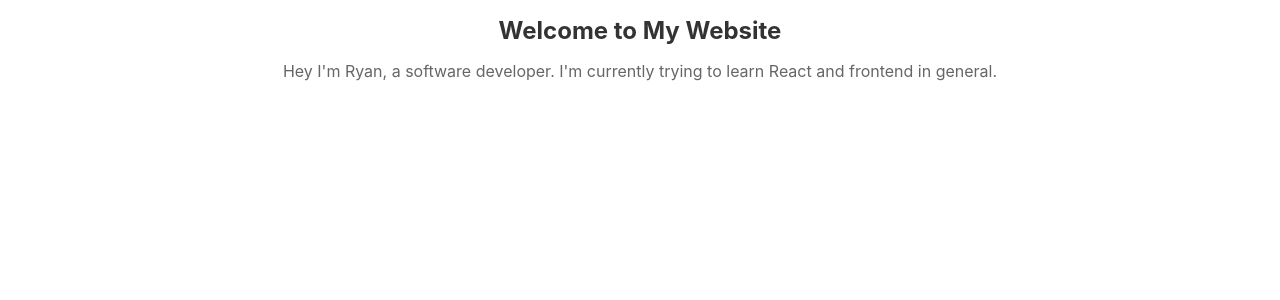
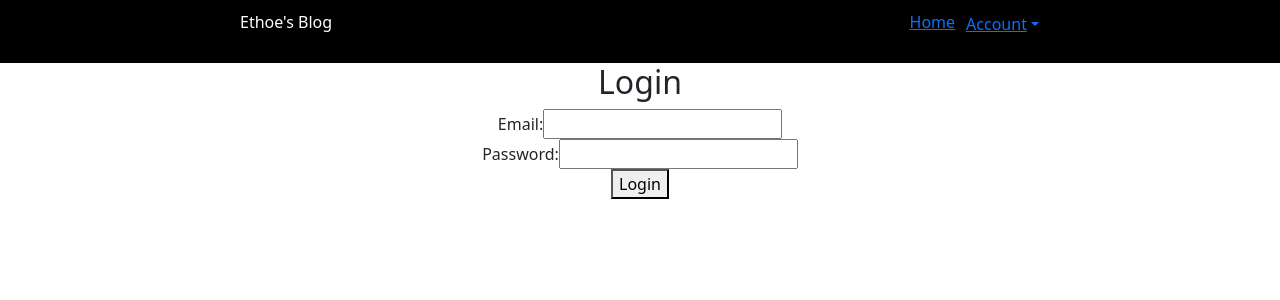
Before and after one commit to Ethoe/litesite, a React (Create React App) app in the folder web/app/: page /login in a window 1280 px wide. Shown: the top 300 px of the page. Built offline with nearby package versions, Linux system fonts and the light colour scheme.

Commit message:
Set up header

```diff
--- a/web/app/public/index.html
+++ b/web/app/public/index.html
@@ -7,7 +7,7 @@
     <meta name="theme-color" content="#000000" />
     <meta
       name="description"
-      content="Web site created using create-react-app"
+      content="Ryan's Blog"
     />
     <link rel="apple-touch-icon" href="%PUBLIC_URL%/logo192.png" />
     <!--
@@ -24,7 +24,7 @@
       work correctly both with client-side routing and a non-root public URL.
       Learn how to configure a non-root public URL by running `npm run build`.
     -->
-    <title>React App</title>
+    <title>Ryan's Blog</title>
   </head>
   <body>
     <noscript>You need to enable JavaScript to run this app.</noscript>
--- a/web/app/src/App.js
+++ b/web/app/src/App.js
@@ -1,14 +1,23 @@
 import './App.css';
+import { BrowserRouter, Route, Routes } from 'react-router-dom';
 import Home from './components/pages/Home';
+import Login from './components/common/Login';
+import NavigationBar from './components/common/NavigationBar';
 
 function App() {
   return (
     <div className="App">
-      <main>
-        <Home />
-      </main>
-      <footer>
-      </footer>
+      <BrowserRouter>
+        <header>
+          <NavigationBar />
+        </header>
+        <main>
+          <Routes>
+            <Route exact path="/" element={<Home />} />
+            <Route path="/login" element={<Login />} />
+          </Routes>
+        </main>
+      </BrowserRouter>
     </div>
   );
 }
--- /dev/null
+++ b/web/app/src/assets/styles/main.scss
@@ -0,0 +1,8 @@
+// src/styles/main.scss
+@import "~bootstrap/scss/bootstrap"; // Import Bootstrap styles
+
+// Add your custom SASS styles here
+// Example:
+// body {
+//   background-color: lightblue;
+// }
--- /dev/null
+++ b/web/app/src/components/common/Login.js
@@ -0,0 +1,67 @@
+import React, { useState, useEffect } from 'react';
+import apiClient from "./../../services/apiClient"
+
+function Login() {
+    const [email, setEmail] = useState('');
+    const [password, setPassword] = useState('');
+    const [error, setError] = useState('');
+
+    // Check if the user is already logged in on page load
+    useEffect(() => {
+        // Check the `session` cookie or use any other method to determine if the user is logged in
+        // If the user is logged in, redirect to the dashboard or home page
+        const isLoggedIn = document.cookie.includes('session=');
+        if (isLoggedIn) {
+            window.location.href = '/'; // Replace with your desired URL
+        }
+    }, []);
+
+    const handleEmailChange = (event) => {
+        setEmail(event.target.value);
+    };
+
+    const handlePasswordChange = (event) => {
+        setPassword(event.target.value);
+    };
+
+    const handleSubmit = (event) => {
+        event.preventDefault();
+
+        // Send login request to the backend
+        apiClient.post('/login', { email, password })
+            .then((response) => response.json())
+            .then((data) => {
+                // Handle login response
+                if (data.success) {
+                    // Redirect to dashboard or home page on successful login
+                    // You can use React Router to handle the navigation
+                    window.location.href = '/'; // Replace with your desired URL
+                } else {
+                    setError('Invalid email or password');
+                }
+            })
+            .catch((error) => {
+                console.error('Error logging in:', error);
+            });
+    };
+
+    return (
+        <div>
+            <h2>Login</h2>
+            <form onSubmit={handleSubmit}>
+                <div>
+                    <label>Email:</label>
+                    <input type="email" value={email} onChange={handleEmailChange} />
+                </div>
+                <div>
+                    <label>Password:</label>
+                    <input type="password" value={password} onChange={handlePasswordChange} />
+                </div>
+                <button type="submit">Login</button>
+                {error && <p>{error}</p>}
+            </form>
+        </div>
+    );
+}
+
+export default Login;
--- /dev/null
+++ b/web/app/src/components/common/NavigationBar.js
@@ -0,0 +1,55 @@
+import React, { useState, createContext, useContext } from 'react';
+import { Link, NavLink } from 'react-router-dom';
+import { Dropdown } from 'react-bootstrap';
+
+const DropdownContext = createContext();
+
+const NavigationBar = () => {
+    const [isOpen, setIsOpen] = useState(false);
+
+    return (
+        <nav style={{ backgroundColor: 'black', color: 'white', padding: '10px' }}>
+            <div style={{ display: 'flex', justifyContent: 'space-between', maxWidth: '800px', margin: '0 auto' }}>
+                <Link to="/" style={{ color: 'white', textDecoration: 'none' }}>
+                    Ethoe's Blog
+                </Link>
+                <ul style={{ display: 'flex', listStyle: 'none', gap: '10px', justifyContent: 'center' }}>
+                    <li>
+                        <NavLink exact to="/" activeStyle={{ fontWeight: 'bold' }}>
+                            Home
+                        </NavLink>
+                    </li>
+                    <li>
+                        <DropdownContext.Provider value={{ isOpen, setIsOpen }}>
+                            <DropdownComponent />
+                        </DropdownContext.Provider>
+                    </li>
+                </ul>
+            </div>
+        </nav>
+    );
+};
+
+const DropdownComponent = () => {
+    const { isOpen, setIsOpen } = useContext(DropdownContext);
+
+    const toggleDropdown = () => {
+        setIsOpen(!isOpen);
+    };
+
+    return (
+        <Dropdown>
+            <Dropdown.Toggle variant="link" id="account-dropdown" onClick={toggleDropdown} style={{ padding: 0, margin: 0 }}>
+                Account
+            </Dropdown.Toggle>
+            <Dropdown.Menu show={isOpen} onClick={toggleDropdown}>
+                <Dropdown.Item as={Link} to="/login">
+                    Login
+                </Dropdown.Item>
+                {/* Add more dropdown items here as needed */}
+            </Dropdown.Menu>
+        </Dropdown>
+    );
+};
+
+export default NavigationBar;
--- a/web/app/src/index.js
+++ b/web/app/src/index.js
@@ -1,8 +1,10 @@
 import React from 'react';
 import ReactDOM from 'react-dom/client';
 import './index.css';
+import './assets/styles/main.scss'
 import App from './App';
 import reportWebVitals from './reportWebVitals';
+import 'bootstrap/dist/css/bootstrap.min.css';
 
 const root = ReactDOM.createRoot(document.getElementById('root'));
 root.render(
--- a/web/app/src/services/apiClient.js
+++ b/web/app/src/services/apiClient.js
@@ -1,6 +1,7 @@
 import axios from 'axios';
 
-const baseURL = 'https://ethoe.dev/api'; // Replace with the URL of your Golang backend API
+//const baseURL = 'https://ethoe.dev/api'; // Replace with the URL of your Golang backend API
+const baseURL = '%PUBLIC_URL%/api'
 
 const apiClient = axios.create({
     baseURL,
```
Also changed, not shown: web/app/package.json (+14 -0 lines), web/app/public/manifest.json, 2 other files (tests, documents, lock files or other folders).
